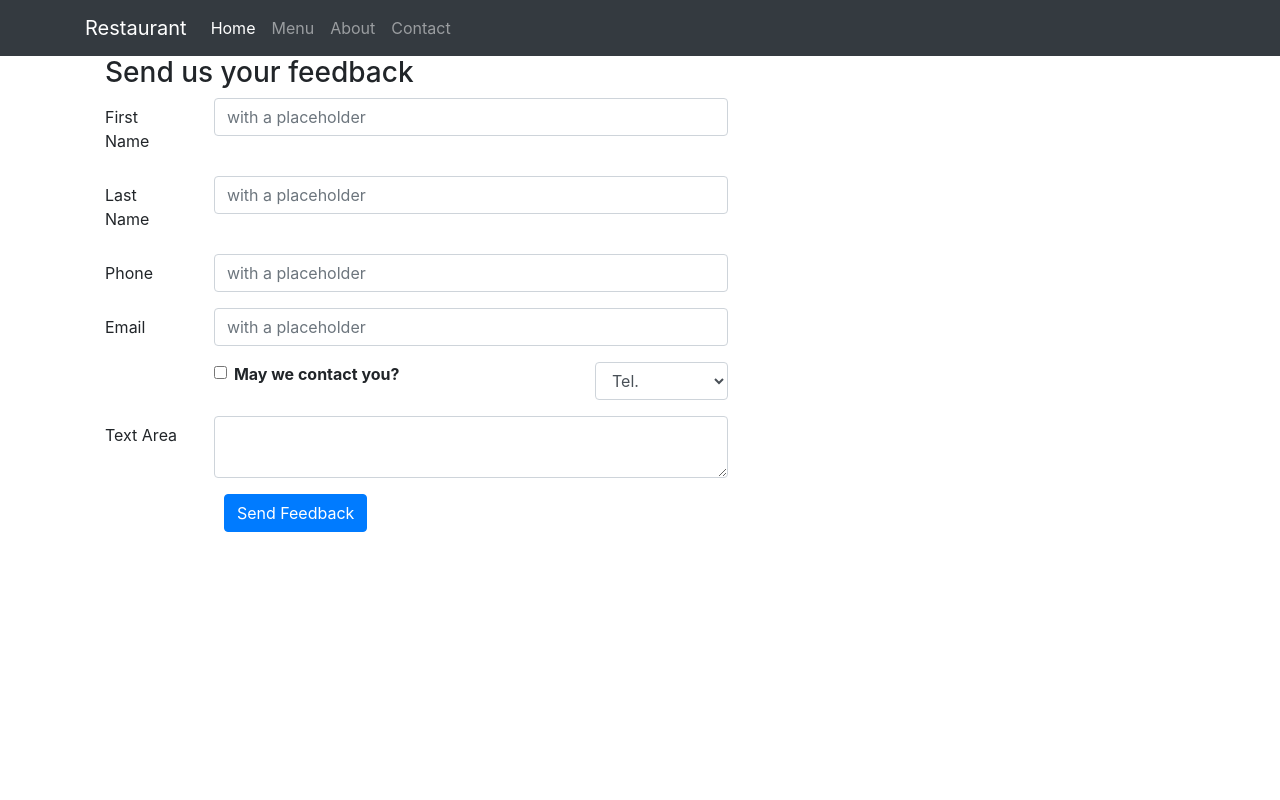
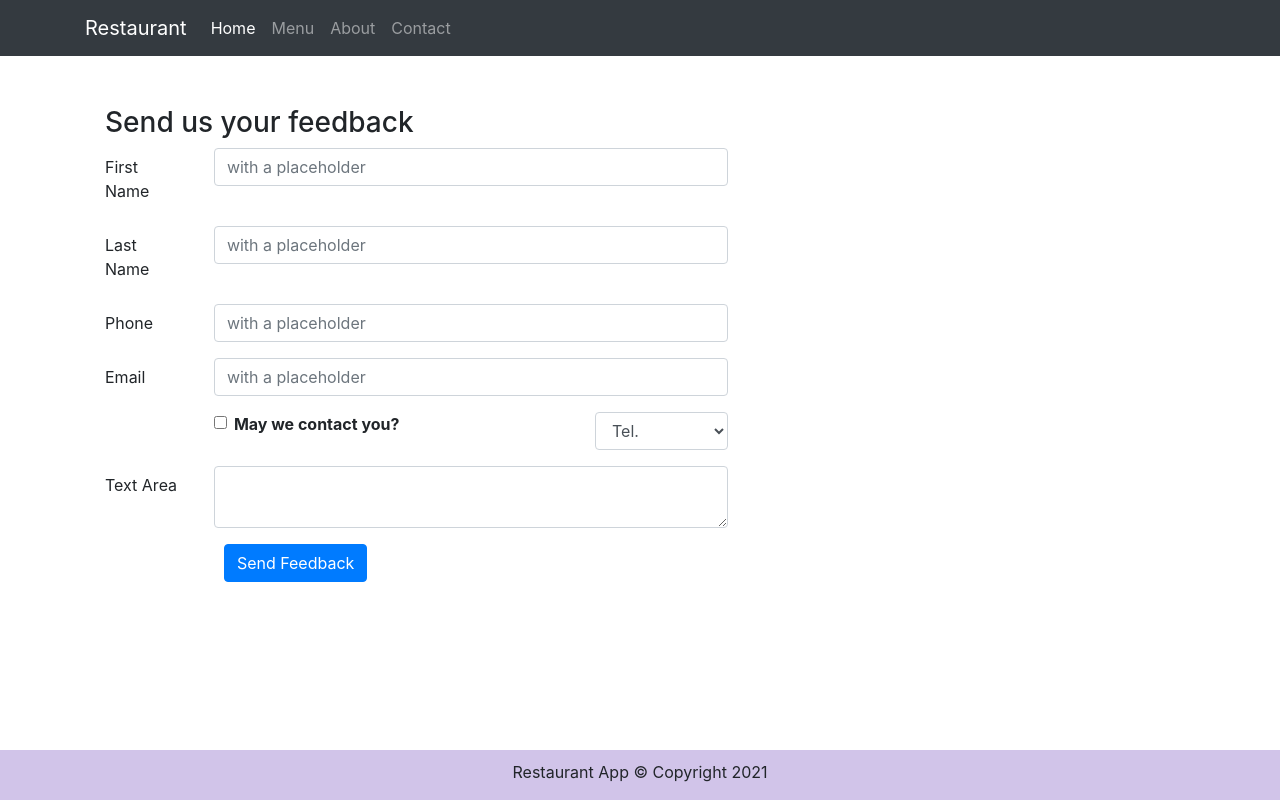
Before and after one commit to touhidulfahim/restaurant-react-app, a React (Create React App) app: page /contact in a window 1280 px wide. Built offline with nearby package versions, Linux system fonts and the light colour scheme.

Commit message:
Footer component

```diff
--- a/src/App.css
+++ b/src/App.css
@@ -1,3 +1,17 @@
 .App {
   text-align: center;
 }
+
+.footer{
+  background-color: #D1C4E9;
+  margin: 0px auto;
+  padding-top: 10px;
+  position: fixed;
+  bottom: 0;
+  width: 100%;
+}
+.row-content{
+  margin: 0px auto;
+  padding: 50px 0px 50px 0px;
+  min-height: 400px;
+}
--- a/src/components/footer/Footer.js
+++ b/src/components/footer/Footer.js
@@ -2,7 +2,15 @@
 
 const Footer = () => {
     return (
-        <div></div>
+        <div className="footer" >
+            <div className="container">
+                <div className="row justify-content-center">
+                    <div className="col-auto">
+                        <p>Restaurant App &#169; Copyright {new Date().getFullYear()} </p>
+                    </div>
+                </div>
+            </div>
+        </div>
     );
 }
 
```
